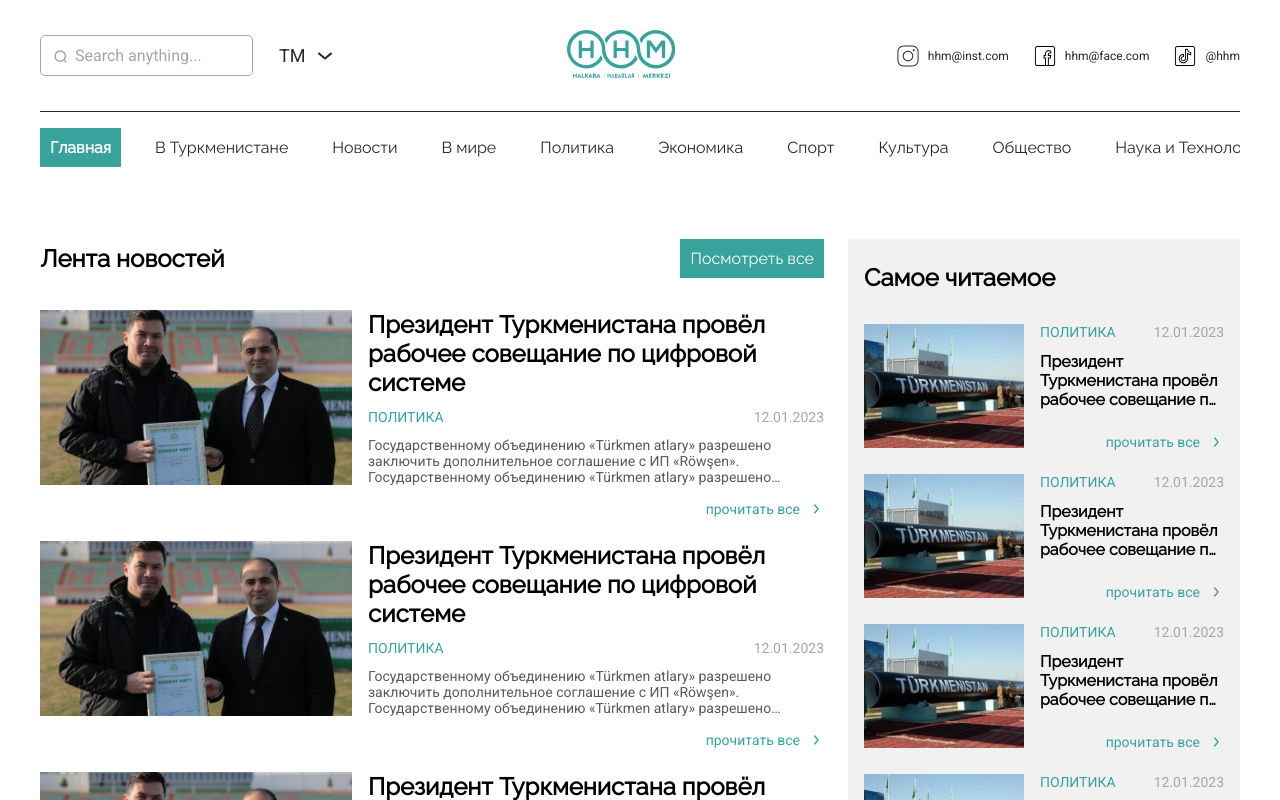
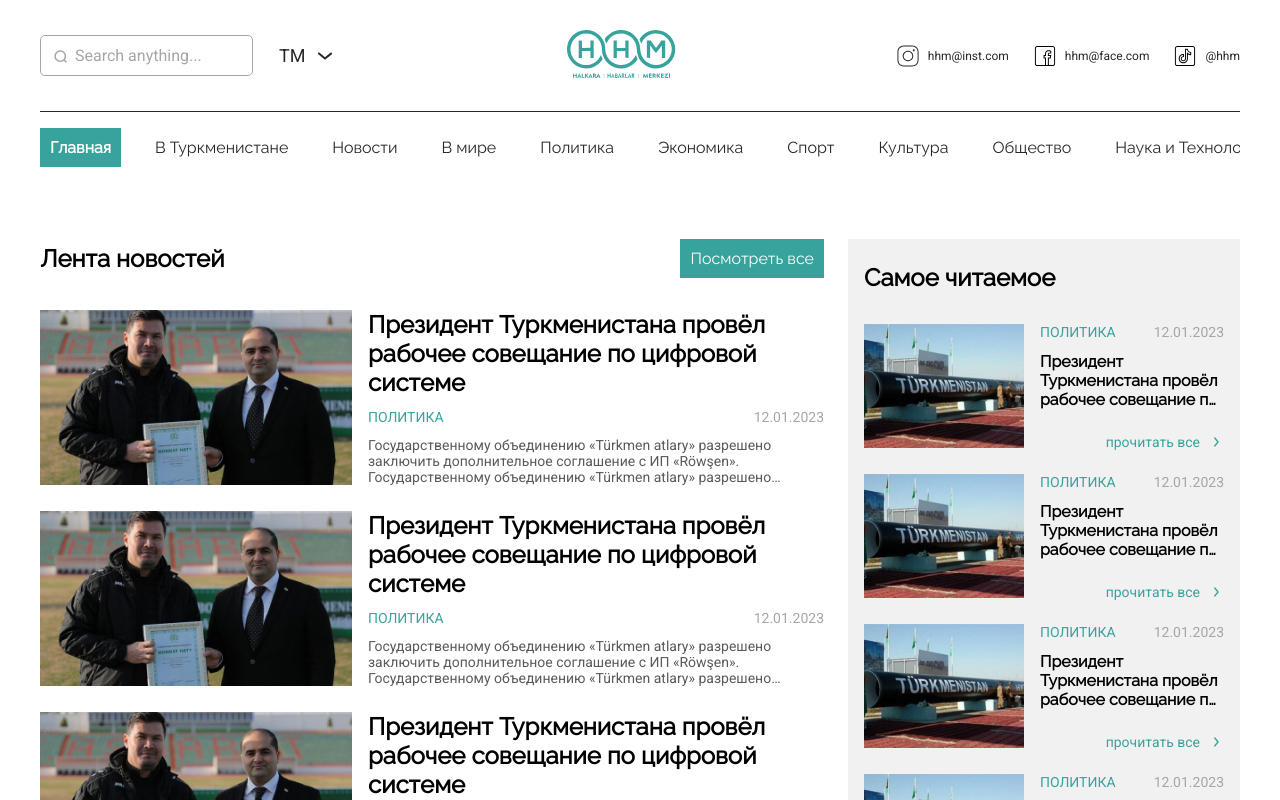
Before and after one commit to VividTruthKeeper/hhm-client, a React (Vite) app: page / in a window 1280 px wide. Shown: the top 800 px of the page. Built offline with nearby package versions, Linux system fonts and the light colour scheme.

Commit message:
news component made link

```diff
--- a/src/components/global/NewsCategory.tsx
+++ b/src/components/global/NewsCategory.tsx
@@ -1,16 +1,12 @@
 // Modules
-import { Link } from "react-router-dom";
+import { Link } from 'react-router-dom';
 
 interface Props {
   title: string;
 }
 
 const NewsCategory = ({ title }: Props) => {
-  return (
-    <Link to={`/category/asd`} className="news-category">
-      {title}
-    </Link>
-  );
+  return <span className="news-category">{title}</span>;
 };
 
 export default NewsCategory;
--- a/src/components/news/News.tsx
+++ b/src/components/news/News.tsx
@@ -1,11 +1,11 @@
 // Modules
-import { Link } from "react-router-dom";
-import { LazyLoadImage } from "react-lazy-load-image-component";
+import { Link } from 'react-router-dom';
+import { LazyLoadImage } from 'react-lazy-load-image-component';
 // Images
-import { ReactComponent as ArrRight } from "../../assets/icons/arrow-right.svg";
+import { ReactComponent as ArrRight } from '../../assets/icons/arrow-right.svg';
 // Components
-import NewsCategory from "../global/NewsCategory";
-import NewsDate from "../global/NewsDate";
+import NewsCategory from '../global/NewsCategory';
+import NewsDate from '../global/NewsDate';
 
 interface Props {
   title: string;
@@ -17,15 +17,10 @@ interface Props {
 
 const News = ({ title, text, category, date, img }: Props) => {
   return (
-    <div className="news">
+    <Link to={`/news/1`} className="news">
       <div className="news-wrapper">
         <div className="news-image">
-          <LazyLoadImage
-            src={img}
-            alt="image"
-            useIntersectionObserver
-            effect="blur"
-          />
+          <LazyLoadImage src={img} alt="image" useIntersectionObserver effect="blur" />
         </div>
         <div className="news-info">
           <div className="news-info-inner">
@@ -36,12 +31,12 @@ const News = ({ title, text, category, date, img }: Props) => {
             </div>
             <div className="news-text">{text}</div>
           </div>
-          <Link to={`/news/1`} className="news-link">
+          {/* <Link to={`/news/1`} className="news-link">
             <span>прочитать все</span> <ArrRight />
-          </Link>
+          </Link> */}
         </div>
       </div>
-    </div>
+    </Link>
   );
 };
 
```
